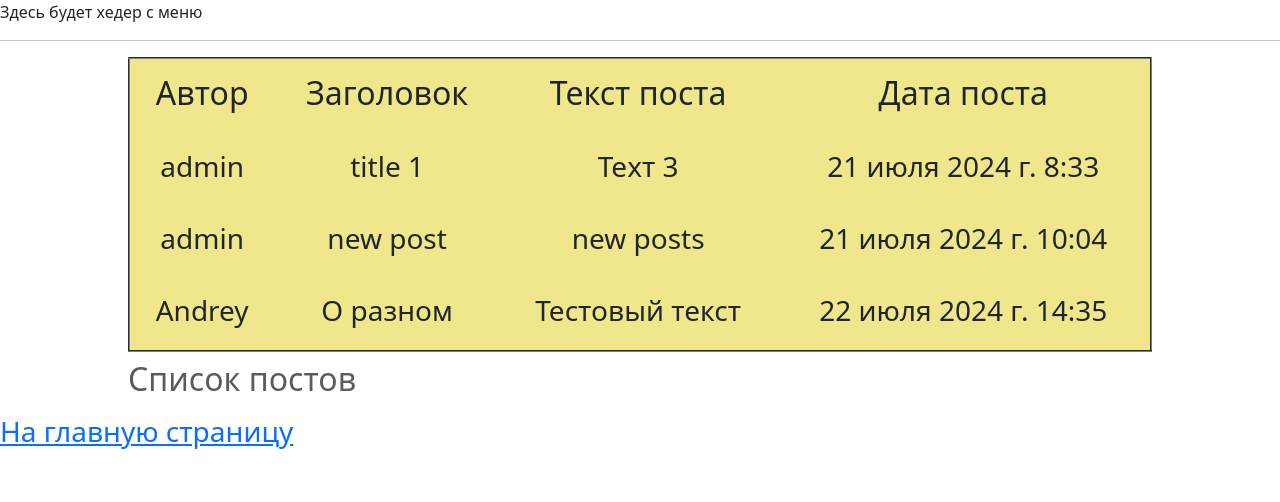
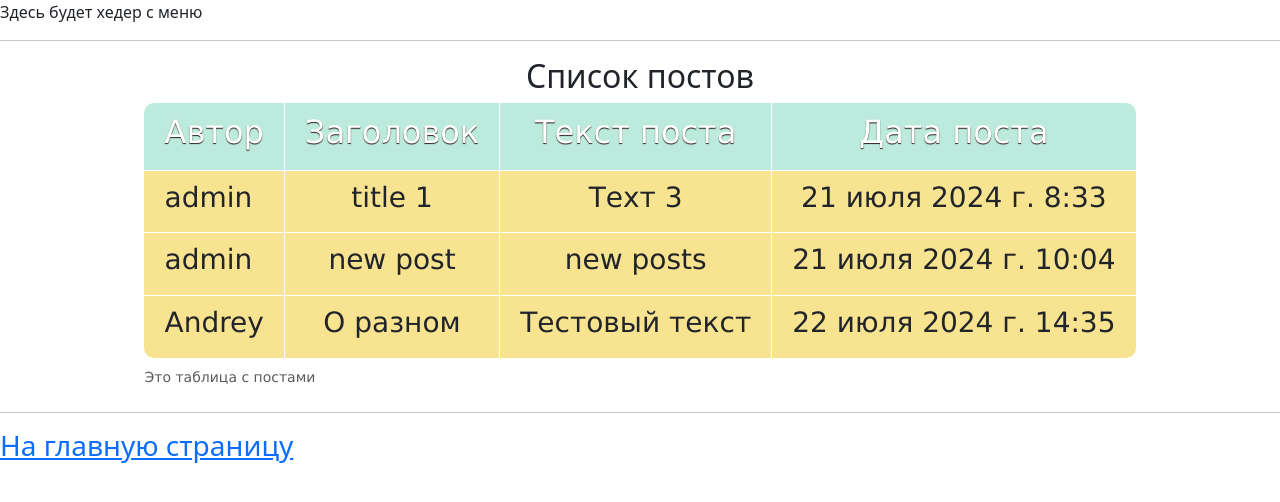
Before and after one commit to IceMan-001/django_blog, a Django app: page /blog/post/table/ in a window 1280 px wide. Shown: the top 502 px of the page. Run offline with Django 5.2, Linux system fonts and the light colour scheme; data comes from the database, SQL or seed files in the repository; lists and menus that the app fills with data are empty.

Commit message:
file edited post_in_table.html

```diff
--- a/blog/templates/blog/posts_in_table.html
+++ b/blog/templates/blog/posts_in_table.html
@@ -1,13 +1,57 @@
 {% extends 'blog/base.html' %}
 
 {% block content %}
+<style>
+  table {
+font-family: "Lucida Sans Unicode", "Lucida Grande", Sans-Serif;
+font-size: 14px;
+border-radius: 10px;
+border-spacing: 0;
+text-align: center;
+margin: 0 auto
+}
+th {
+background: #BCEBDD;
+color: white;
+text-shadow: 0 1px 1px #2D2020;
+padding: 10px 20px;
+}
+th, td {
+border-style: solid;
+border-width: 0 1px 1px 0;
+border-color: white;
+}
+th:first-child, td:first-child {
+text-align: left;
+}
+th:first-child {
+border-top-left-radius: 10px;
+}
+th:last-child {
+border-top-right-radius: 10px;
+border-right: none;
+}
+td {
+padding: 10px 20px;
+background: #F8E391;
+}
+tr:last-child td:first-child {
+border-radius: 0 0 0 10px;
+}
+tr:last-child td:last-child {
+border-radius: 0 0 10px 0;
+}
+tr td:last-child {
+border-right: none;
+}
+</style>
+
 <div style="text-align: center;">
-<table style="margin: 0 auto" border="2" cellspacing="1" cellpadding="15" width="80%" height="130" >
-        <caption><h2>Список постов</h2></caption>
+<h2>Список постов</h2>
+    <table>
+ <caption>Это таблица с постами</caption>
     <colgroup>
-        <col span="4" style="background:Khaki"><!-- С помощью этой конструкции задаем цвет фона для первых двух столбцов таблицы-->
-        <col style="background-color:LightCyan"><!-- Задаем цвет фона для следующего (одного) столбца таблицы-->
-    </colgroup >
+    </colgroup>
   <thead>
     <tr>
         <th><h2>Автор</h2></th>
@@ -19,22 +63,24 @@
   <tbody>
 {% for post in posts %}
     <tr>
-        <th>
+        <td>
             <h3>{{post.author}}</h3>
-        </th>
-        <th>
+        </td>
+        <td>
             <h3>{{post.title}}</h3>
-        </th>
-        <th>
+        </td>
+        <td>
             <h3>{{post.text}}</h3>
-        </th>
-        <th>
+        </td>
+        <td>
             <h3>{{post.created_at}}</h3>
-        </th>
+        </td>
     </tr>
   {% endfor %}
   </tbody>
 </table>
 </div>
+<hr>
 <a href="{% url 'blog:index'%}"><h3>На главную страницу</h3></a>
+
 {% endblock content %}
--- a/blog/urls.py
+++ b/blog/urls.py
@@ -11,9 +11,7 @@ urlpatterns = [
     path('post/', post_list, name='post_list'),
     path('post/table/', post_list_in_table, name='post_list_in_table'),
     path('post/contacts/', contacts, name='contacts'),
-
     path('posts/<int:pk>/', post_detail, name='post_detail'),
-
     path('posts/<int:pk>/edit/', post_edit, name='post_edit'),
     path('posts/<int:pk>/delete/', post_delete, name='post_delete'),
 ]
```
Also changed, not shown: blog/templates/blog/post_detail.html (+5 -5 lines).
